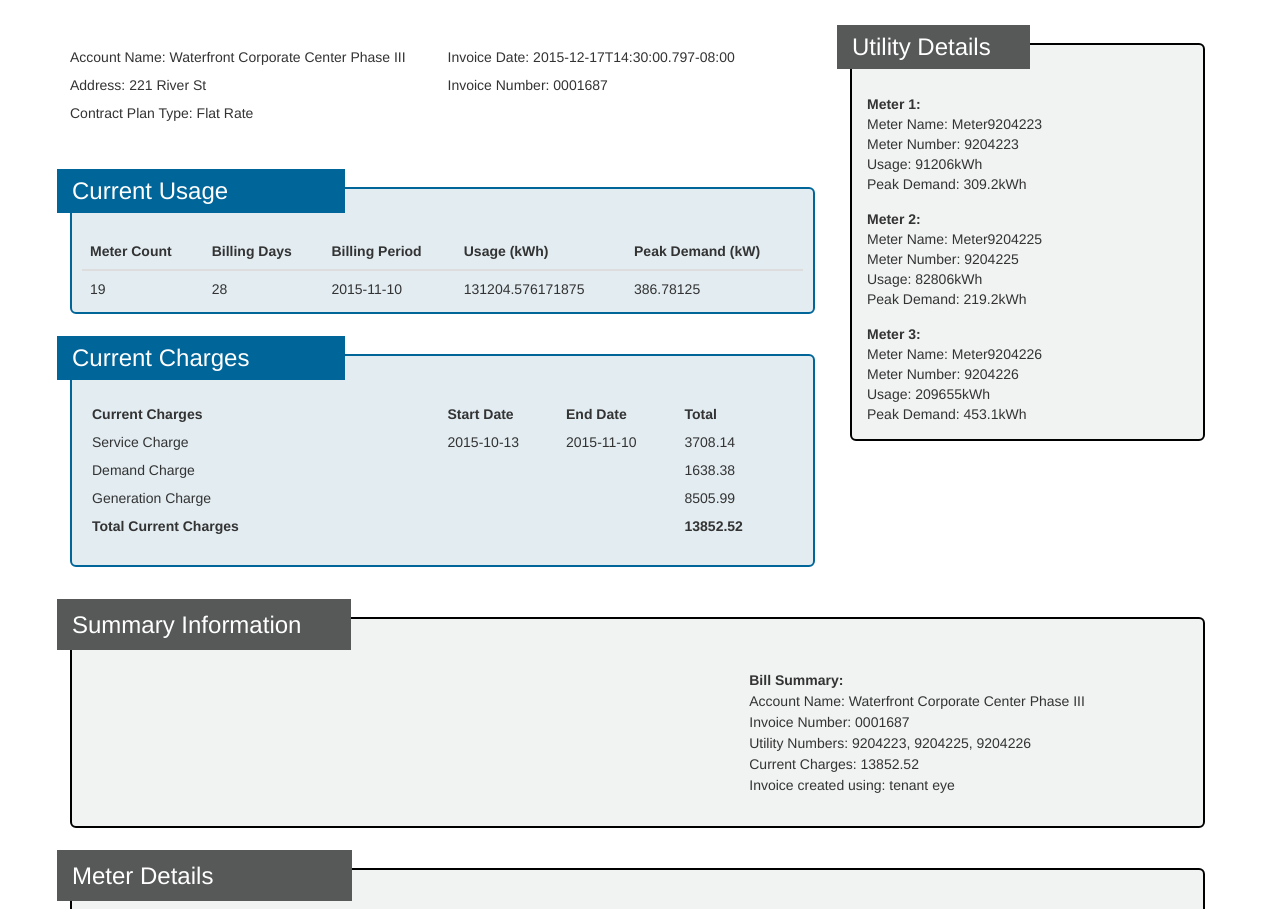
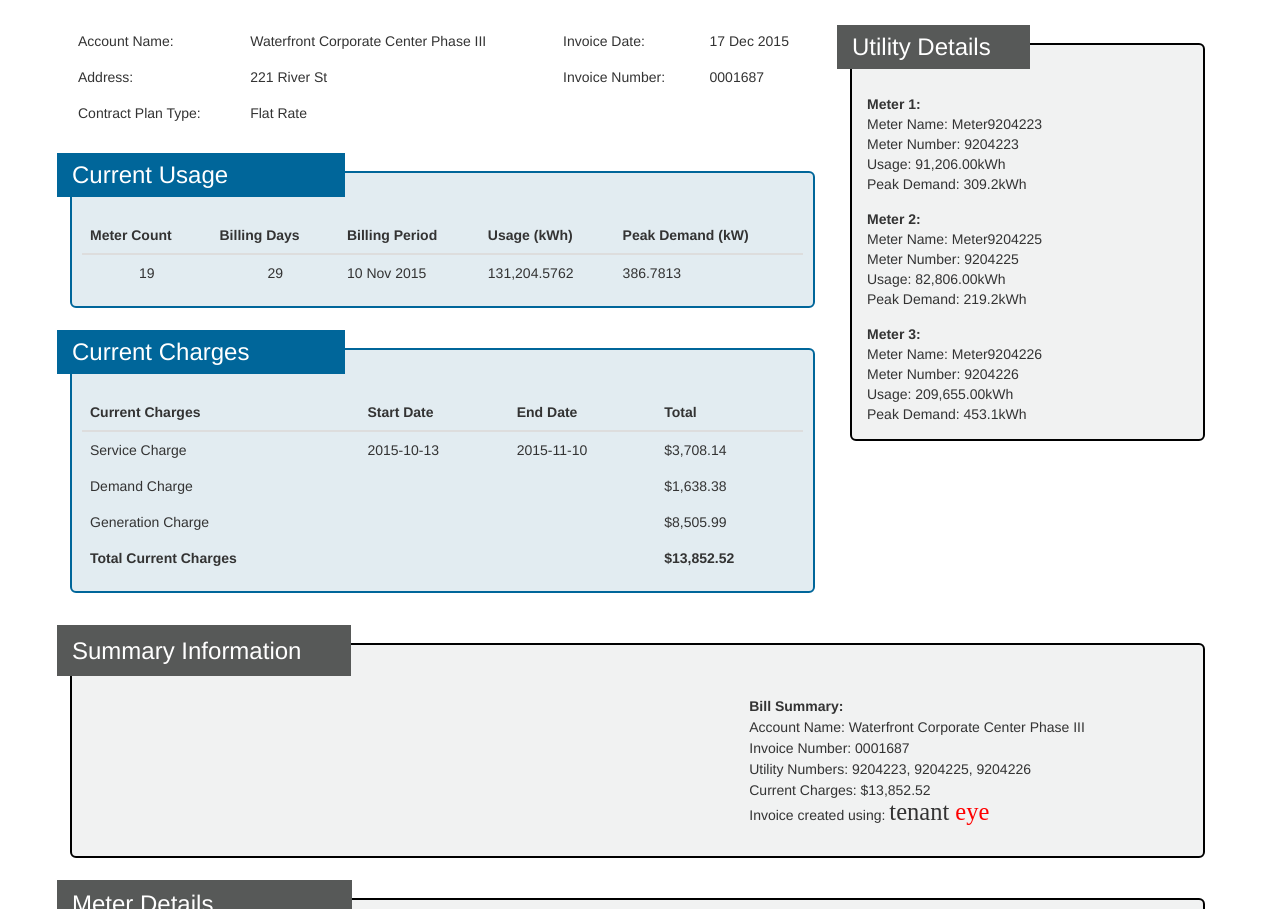
Before and after one commit to IanConery/projectOne, a plain HTML site: page index.html in a window 1280 px wide. Shown: the part 43-952 px from the top of the page. Drawn offline with nearby package versions, Linux system fonts and the light colour scheme; a web font is replaced by a local one.

Commit message:
this works like gang busters going to merge with master

```diff
--- a/index.html
+++ b/index.html
@@ -51,14 +51,16 @@
     </div>
 
     <!-- summary information -->
-    <div id="summary-information" class="img-rounded">
+    <div id="summary-information" class="img-rounded pagebreak">
       <div class="sub-heading gray-head">Summary Information</div>
     </div>
     <!-- end summary information -->
 
     <!-- meter details -->
     <div id="meter-details" class="img-rounded">
-      <div class="sub-heading gray-head special">Meter Details</div>
+ <!--      <div class="repeater img-rounded">
+        <div class="sub-heading gray-head special">Meter Details</div>
+      </div> -->
     </div>
     <!-- end meter details -->
 
--- a/main.css
+++ b/main.css
@@ -1,4 +1,9 @@
-@media all{*/
+@media all{
+
+  @font-face {
+    font-family: tenantEye;
+    src: url('../Styles/ufonts.com_nevis-bold');
+  }
 
   * {
     -webkit-box-sizing: border-box;
@@ -155,9 +160,9 @@
 
   .inner-data {
   	position: relative ;
-    line-height: 200% ;
-  	margin: 40px 5px 10px 0px ;
-  	padding: 0px 20px 20px 0px ;
+    line-height: 100% ;
+  	margin: 20px 0px;
+  	/*padding: 0px 20px 20px 0px ;*/
   }
 
   #current-usage {
@@ -168,7 +173,7 @@
   }
 
   .usage-table {
-  	margin: 0 10px ;
+  	margin: 0 10px 10px 10px;
   }
 
   #current-charges {
@@ -201,20 +206,37 @@
   }
 
   #meter-details {
-    margin: 40px 5px 10px 0px ;
-    background: #f1f2f2 ;
-    border: 2px solid black ;
-    padding: 0px 20px 20px 20px ;
-    line-height: 150%;
+
   }
 
   .inner-meter {
     margin: 10px 5px 5px 10px;
     border-bottom: 2px solid black;
-    padding: 30px 0px;
+    padding: 15px 0px;
   }
   .special {
     left: -35px;
     width: 27%;
   }
+
+  .repeater {
+    margin: 40px 5px 10px 0px ;
+    background: #f1f2f2 ;
+    border: 2px solid black ;
+    padding: 0px 20px 10px 20px ;
+    line-height: 125%;
+  }
+
+  .pagebreak {
+    page-break-after: always;
+  }
+
+  .tenant-eye {
+    font-family: tenantEye;
+    font-size: 1.75em;
+  }
+
+  .red-font {
+    color: red;
+  }
 }
--- a/main.js
+++ b/main.js
@@ -4,20 +4,65 @@ var data = {"responses":[{"response":{"success":{"UtilityBills":[{"utilityMeterN
 var dollarFormat = function(num){
   num = Math.round(num * 100) / 100;
   var string = num.toString().split('.');
-  var dollars = string[0].split('').reverse();
+  var dollars = string[0].split('').reverse().join('');
   var cents = string[1];
-  var count = 0;
-  return num;
+  var arr = [];
+  if(!cents || cents.length === 0){
+    cents = '00'
+  }
+  for(var i = 0; i < dollars.length; i++){
+    arr.push(dollars[i]);
+    if((i + 1) % 3 === 0 && i !== dollars.length - 1){
+      arr.push(',');
+    }
+  }
+  dollars = arr.reverse().join('');
+  return dollars + '.' + cents;
+};
+
+
+var months = {
+  1 : 'Jan',
+  2 : 'Feb',
+  3 : 'Mar',
+  4 : 'Apr',
+  5 : 'May',
+  6 : 'Jun',
+  7 : 'Jul',
+  8 : 'Aug',
+  9 : 'Sep',
+  10 : 'Oct',
+  11 : 'Nov',
+  12 : 'Dec'
+}
+
+var dateFormat = function(date){
+  date = date.split('-');
+  var year = date[0];
+  var month = date[1];
+  var day = date[2].substring(0,2);
+  return day + ' ' + months[month] + ' ' + year;
 };
 
 var fourDeci = function(num){
-  return Math.round(num * 10000) / 10000;
+  num = Math.round(num * 10000) / 10000;
+  var str = num.toString().split('.');
+  var wholeNum = str[0].split('').reverse().join('');
+  var decimal = str[1];
+  if(!decimal || decimal.length === 0){
+    decimal = '00'
+  }
+  var arr = [];
+  for(var i = 0; i < wholeNum.length; i++){
+    arr.push(wholeNum[i]);
+      if((i + 1) % 3 === 0 && i !== wholeNum.length - 1){
+        arr.push(',');
+      }
+  }
+  wholeNum = arr.reverse().join('');
+  return wholeNum + '.' + decimal;
 };
 
-var utilNumber = function(str){
-  str = str.replace(/meter/gi,'');
-  return str;
-};
 
 var invoice = data.responses[0].response.success.Invoice;
 //below returns an array of objects
@@ -28,47 +73,59 @@ var meters = data.responses[0].response.success.Meters;
 var summaryUtil = '';
 for(var i = 0; i < utility.length; i++){
   if(i === utility.length - 1){
-    summaryUtil += utilNumber(utility[i].utilityMeterName);
+    summaryUtil += utility[i].utilityMeterNumber;
   }else{
-    summaryUtil += utilNumber(utility[i].utilityMeterName) + ', ';
+    summaryUtil += utility[i].utilityMeterNumber + ', ';
   }
 }
 
 $(document).ready(function(){
   var meterCount = meters.length;
   //fill out account info
-  $('#invoice-data').append('<div class="row"><div class="col-md-6">Account Name: ' + invoice.building.buildingDisplayName + '<br> Address: ' + invoice.building.addresss1 + '<br> Contract Plan Type: Flat Rate</div><div class="col-md-6">Invoice Date: ' + invoice.dateGenerated + '<br> Invoice Number: ' + invoice.invoiceNumber + '</div></div>')
+  $('#invoice-data').append('<table class="table"><tbody><tr><td>Account Name: </td><td>' + invoice.building.buildingDisplayName + '</td><td>Invoice Date: </td><td>' + dateFormat(invoice.dateGenerated) + '</td></tr><tr><td>Address: </td><td>' + invoice.building.addresss1 + '</td><td>Invoice Number: </td><td>' + invoice.invoiceNumber + '</td></tr><tr><td>Contract Plan Type: </td><td>Flat Rate</td></tr></tbody></table>');
   //end account info
 
   //populate utility details
   for(var i = 0; i < utility.length; i++){
     var cur = utility[i]
-    $('#utility-details').append("<div class='inner-utility'><b>Meter " + (i + 1) + ":</b><br> Meter Name: " + cur.utilityMeterName + "<br> Meter Number: " + cur.utilityMeterNumber + "<br> Usage: " + cur.utilityBillUsage + "kWh<br> Peak Demand: " + cur.utilityBillDemandKw + "kWh </div>");
+    $('#utility-details').append("<div class='inner-utility'><b>Meter " + (i + 1) + ":</b><br> Meter Name: " + cur.utilityMeterName + "<br> Meter Number: " + cur.utilityMeterNumber + "<br> Usage: " + fourDeci(cur.utilityBillUsage) + "kWh<br> Peak Demand: " + fourDeci(cur.utilityBillDemandKw) + "kWh </div>");
   }
   //end utility details
 
   //populate current usage
-  $('#current-usage').append('<table class="table usage-table"><thead><tr><th>Meter Count</th><th>Billing Days</th><th>Billing Period</th><th>Usage (kWh)</th><th>Peak Demand (kW)</th></tr></thead><td>' + meters.length + '</td><td>' + 28 + '</td><td>' + invoice.end + '</td><td>' + invoice.tenantEnergyUsage + '</td><td>' + invoice.tenantPeakKw + '</td></table>');
-  // $('#current-usage').append('<div class="row"><div class="col-md-1"><div>Meter Count</div><div>' + meterCount + '</div></div><div class="col-md-1"></div><div class="col-md-1"></div><div class="col-md-1"></div><div class="col-md-1"></div></div>');
+  $('#current-usage').append('<table class="table usage-table"><thead><tr><th>Meter Count</th><th>Billing Days</th><th>Billing Period</th><th>Usage (kWh)</th><th>Peak Demand (kW)</th></tr></thead><td class="text-center">' + meters.length + '</td><td class="text-center">' + invoice.billingDays + '</td><td>' + dateFormat(invoice.end) + '</td><td>' + fourDeci(invoice.tenantEnergyUsage) + '</td><td>' + fourDeci(invoice.tenantPeakKw) + '</td></table>');
   //end current usage
 
   //populate current charges
-  $('#current-charges').append('<div class="row inner-charges"><div class="col-md-6"><b>Current Charges</b><br>Service Charge<br>Demand Charge<br>Generation Charge<br><b>Total Current Charges</b></div><div class="col-md-2"><b>Start Date</b><br>' + invoice.start + '</div><div class="col-md-2"><b>End Date</b><br>' + invoice.end + '</div><div class="col-md-2"><b>Total</b><br>' + dollarFormat(invoice.serviceCharge) + '<br>' + dollarFormat(invoice.demandCharge) + '<br>' + dollarFormat(invoice.generationCharge) + '<br><b>' + dollarFormat(invoice.invoiceTotal) + '</b></div></div>')
+
+  $('#current-charges').append('<table class="table usage-table"><thead><tr><th>Current Charges</th><th>Start Date</th><th>End Date</th><th>Total</th></tr></thead><tbody><tr><td>Service Charge</td><td>' + invoice.start + '</td><td>' + invoice.end + '</td><td>$' + dollarFormat(invoice.serviceCharge) + '</td></tr><tr><td>Demand Charge</td><td></td><td></td><td>$' + dollarFormat(invoice.demandCharge) + '</td></tr><tr><td>Generation Charge</td><td></td><td></td><td>$' + dollarFormat(invoice.generationCharge) + '</td></tr><tr><th>Total Current Charges</th><td></td><td></td><th>$' + dollarFormat(invoice.invoiceTotal) + '</th></tr></tbody></table>');
+
   //end current charges
 
   //populate summary information
-  $('#summary-information').append('<div class="row inner-summary"><div class="col-md-7"></div><div class="col-md-5"><b>Bill Summary:</b><br>Account Name: ' + invoice.building.buildingDisplayName + '<br>Invoice Number: ' + invoice.invoiceNumber + '<br>Utility Numbers: ' + summaryUtil + '<br>Current Charges: ' + dollarFormat(invoice.invoiceTotal) + '<br>Invoice created using: tenant eye</div></div>');
+  $('#summary-information').append('<div class="row inner-summary"><div class="col-md-7"></div><div class="col-md-5"><b>Bill Summary:</b><br>Account Name: ' + invoice.building.buildingDisplayName + '<br>Invoice Number: ' + invoice.invoiceNumber + '<br>Utility Numbers: ' + summaryUtil + '<br>Current Charges: $' + dollarFormat(invoice.invoiceTotal) + '<br>Invoice created using: <span class="tenant-eye">tenant <span class="red-font">eye</span></span></div></div>');
   //end summary information
 
   //populate meter details
+  var divs = 1;
   for(var i = 0; i < meterCount; i++){
     var  cur = meters[i];
     var total = cur.serviceCharge + cur.demandCharge + cur.generationCharge;
 
-    $('#meter-details').append('<div class="row inner-meter"><div class="col-md-2"><b>Meter ' + (i + 1) + ':</b><br>Meter Name:<br>Description:<br>Peak Demand:<br>Peak Time:<br>Start:<br>End:</div><div class="col-md-5"><br>' + cur.meterName + '<br>' + cur.meterDescription + '<br>' + cur.peakDemand + 'kW<br>' + cur.peakTime + '<br>' + cur.startTime + '<br>  ' + cur.startValue + '<br>' + cur.endTime + '<br>  ' + cur.endValue + '</div><div class="col-md-3"><br>Service Charge (' + cur.svcProvider + '): <br>' + dollarFormat(cur.usage) + 'kWh @ $' + fourDeci(cur.serviceRate) + '<br><br>Demand Charge (' + cur.svcProvider + '):<br>' + dollarFormat(cur.peakDemand) + 'kW @ $' + fourDeci(cur.demandRate) + '<br><br>Generation Charge (' + cur.genProvider + '):<br>' + dollarFormat(cur.usage) + 'kWh @ $' + fourDeci(cur.generationRate) + '<br><br><b>Total: </b></div><div class="col-md-2"><br><b>$' + dollarFormat(cur.serviceCharge) + '</b><br><br><br><b>$' + dollarFormat(cur.demandCharge) + '</b><br><br><br><b>$' + dollarFormat(cur.generationCharge) + '</b><br><br><br><b>$' + dollarFormat(total) + '</b></div></div>');
-    if((i + 1 ) % 4 === 0){
+    if(i === 0){
+      $('#meter-details').append('<div class="repeater img-rounded pagebreak"><div class="sub-heading gray-head special">Meter Details</div>');
+    }
 
-    }
+    $('#meter-details > div:nth-child(' + divs + ')').append('<div class="row inner-meter"><div class="col-md-2"><b>Meter ' + (i + 1) + ':</b><br>Meter Name:<br>Description:<br>Peak Demand:<br>Peak Time:<br>Start:<br>End:</div><div class="col-md-5"><br>' + cur.meterName + '<br>' + cur.meterDescription + '<br>' + cur.peakDemand + 'kW<br>' + cur.peakTime + '<br>' + cur.startTime + '<br>  ' + cur.startValue + '<br>' + cur.endTime + '<br>  ' + cur.endValue + '</div><div class="col-md-3"><br>Service Charge (' + cur.svcProvider + '): <br>' + dollarFormat(cur.usage) + 'kWh @ $' + fourDeci(cur.serviceRate) + '<br><br>Demand Charge (' + cur.svcProvider + '):<br>' + dollarFormat(cur.peakDemand) + 'kW @ $' + fourDeci(cur.demandRate) + '<br><br>Generation Charge (' + cur.genProvider + '):<br>' + dollarFormat(cur.usage) + 'kWh @ $' + fourDeci(cur.generationRate) + '<br><br><b>Total: </b></div><div class="col-md-2"><br><b>$' + dollarFormat(cur.serviceCharge) + '</b><br><br><br><b>$' + dollarFormat(cur.demandCharge) + '</b><br><br><br><b>$' + dollarFormat(cur.generationCharge) + '</b><br><br><br><b>$' + dollarFormat(total) + '</b></div></div>');
+
+    if((i + 1 ) % 5 === 0 || i === meterCount - 1){
+      $('#meter-details').append('</div>');
+      if((i + 1) % 5 === 0){
+        $('#meter-details').append('<div class="repeater img-rounded pagebreak"><div class="sub-heading gray-head special">Meter Details</div>');
+      }
+      divs++;
+    }//end if
+
   }
   //end meter details
 });
```
Also changed, not shown: bootstrap-3.3.6-dist/css/bootstrap.css, 3 other files.
